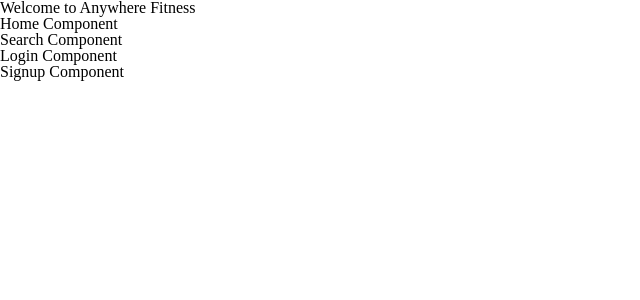
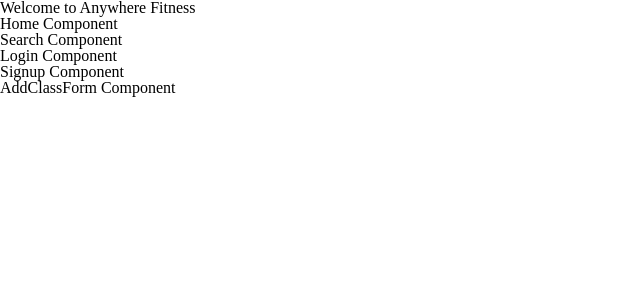
Before and after one commit to TT189AnywhereFitness/front-end, a React (Create React App) app in the folder anywhere-fitness/: page / in a window 1280 px wide. Shown: the top 300 px of the page, without its empty margins (0-640 px from the left). Built offline with nearby package versions, Linux system fonts and the light colour scheme.

Commit message:
+ AddClassForm component

```diff
--- a/anywhere-fitness/src/App.js
+++ b/anywhere-fitness/src/App.js
@@ -1,3 +1,4 @@
+import AddClassForm from "./components/AddClassForm";
 import Home from "./components/Home";
 import Login from "./components/Login";
 import Search from "./components/Search";
@@ -11,6 +12,7 @@
       <Search />
       <Login />
       <Signup />
+      <AddClassForm />
     </div>
   );
 }
--- /dev/null
+++ b/anywhere-fitness/src/components/AddClassForm.js
@@ -0,0 +1,7 @@
+import React from 'react';
+
+const AddClassForm = (props) => {
+    return ( <div id="addClassForm">AddClassForm Component</div> );
+}
+
+export default AddClassForm;
```
